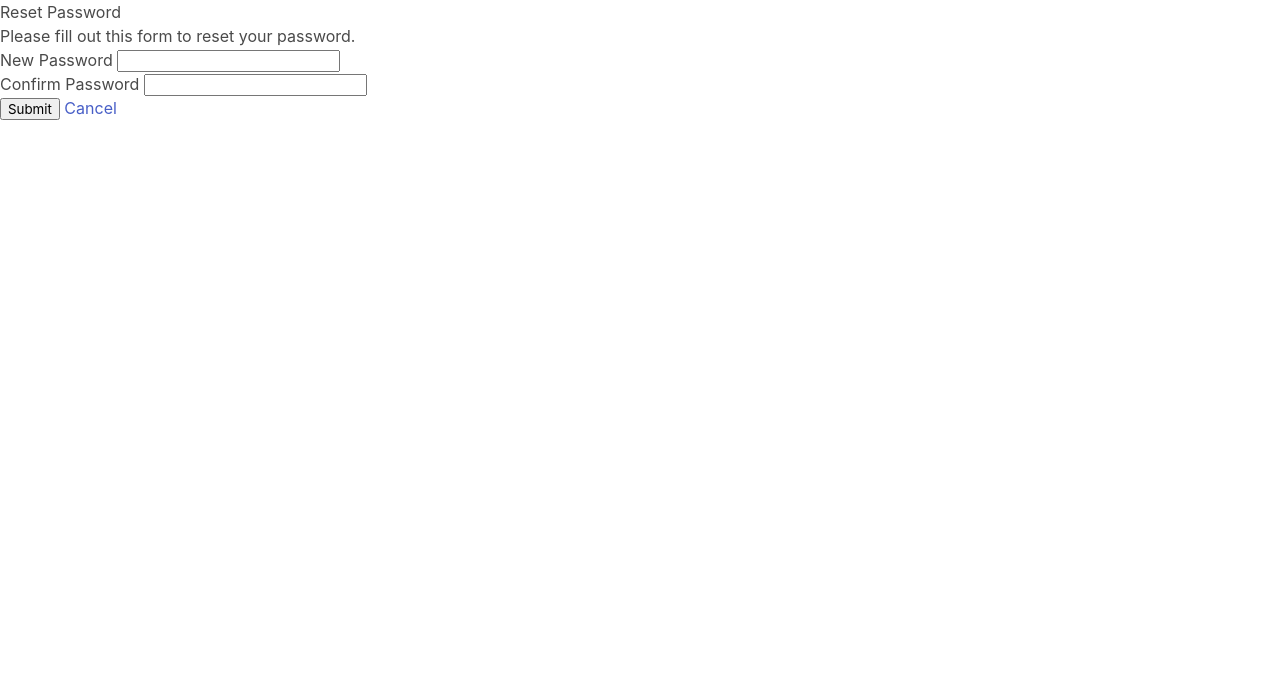
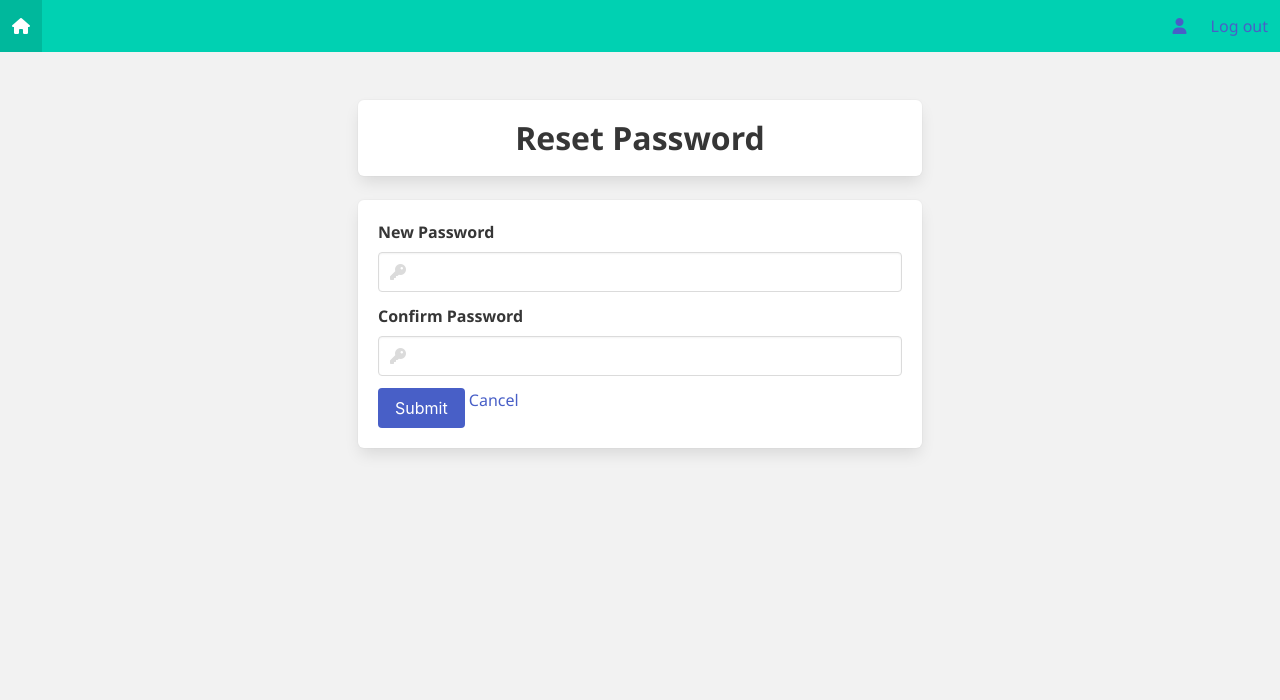
Before and after one commit to Segolene-Alquier/camagru, a PHP site: page /camagru/users/reset_pwd.php in a window 1280 px wide. Shown: the top 700 px of the page. Run offline with PHP 8.4, Linux system fonts and the light colour scheme; a user stored in the database is signed in; some libraries are stand-ins or nearby versions.

Commit message:
reset_pwd page bulma cssed

```diff
--- a/navigation.php
+++ b/navigation.php
@@ -1,6 +1,6 @@
 <nav class="navbar is-fixed-top is-primary" role="navigation" aria-label="main navigation">
 	<div class="navbar-brand">
-		<a href="../index.php" class="navbar-item"><i class="fas fa-home"></i></a>
+		<a href="#" class="navbar-item"><i class="fas fa-home"></i></a>
 		<a role="button" class="navbar-burger" aria-label="menu" aria-expanded="false" onclick="document.querySelector('.navbar-menu').classList.toggle('is-active');">
 			<span aria-hidden="true"></span>
 			<span aria-hidden="true"></span>
--- a/users/reset_pwd.php
+++ b/users/reset_pwd.php
@@ -34,32 +34,53 @@ if ($_SERVER["REQUEST_METHOD"] == "POST")
     <meta charset="UTF-8">
     <meta name="viewport" content="width=device-width, initial-scale=1">
     <title>Reset Password</title>
+    <link rel="stylesheet" type="text/css" href="../camagru.css">
     <link rel="stylesheet" href="https://cdnjs.cloudflare.com/ajax/libs/bulma/0.6.2/css/bulma.min.css">
-</head>
+    <script src="https://kit.fontawesome.com/82e513fc69.js"></script></head>
 <body>
-    <div class="wrapper">
-        <h2>Reset Password</h2>
-        <p>Please fill out this form to reset your password.</p>
-        <form action="<?php echo htmlspecialchars($_SERVER["PHP_SELF"]); ?>" method="post">
-            <div class="form-group <?php echo (!empty($user->new_password_err)) ? 'has-error' : ''; ?>">
-                <label>New Password</label>
-                <input required type="password" name="new_password" class="form-control" value="">
+    <?php include_once '../navigation.php'; ?>
+    <div class="block">
+        <div class="container">
+            <div class="columns">
+                <div class="column is-half form-wrapper">
+                    <div class="box card-title">
+                        <h2 class="form-title title">Reset Password</h2>
+                    </div>
+                    <div class="box">
+                        <form action="<?php echo htmlspecialchars($_SERVER["PHP_SELF"]); ?>" method="post" class="control">
+                            <div class="field <?php echo (!empty($user->new_password_err)) ? 'has-error' : ''; ?>">
+                                <label class="label">New Password</label>
+                                <div class="control has-icons-left has-icons-right">
+                                    <input required type="password" name="new_password" class="input" value="">
+                                    <span class="icon is-small is-left">
+                                    <i class="fas fa-key"></i>
+                                    </span>
+                                </div>
                                 <?php if (isset($user)) {?>
                                 <span class="help-block"><?php echo $user->new_password_err; ?></span>
                                 <?php }; ?>
                             </div>
-            <div class="form-group <?php echo (!empty($user->confirm_password_err)) ? 'has-error' : ''; ?>">
-                <label>Confirm Password</label>
-                <input required type="password" name="confirm_password" class="form-control">
+                            <div class="field <?php echo (!empty($user->confirm_password_err)) ? 'has-error' : ''; ?>">
+                                <label class="label">Confirm Password</label>
+                                <div class="control has-icons-left has-icons-right">
+                                    <input required type="password" name="confirm_password" class="input">
+                                    <span class="icon is-small is-left">
+                                    <i class="fas fa-key"></i>
+                                    </span>
+                                </div>
                                 <?php if (isset($user)) {?>
                                 <span class="help-block"><?php echo $user->confirm_password_err; ?></span>
                                 <?php }; ?>
                             </div>
-            <div class="form-group">
-                <input type="submit" class="btn btn-primary" value="Submit">
+                            <div class="field">
+                                <input type="submit" class="button is-link" value="Submit">
                                 <a class="btn btn-link" href="./../index.php">Cancel</a>
                             </div>
                         </form>
                     </div>
+                </div>
+            </div>
+        </div>
+    </div>
 </body>
 </html>
```
Lines whose indentation alone changed are shown as unchanged.
